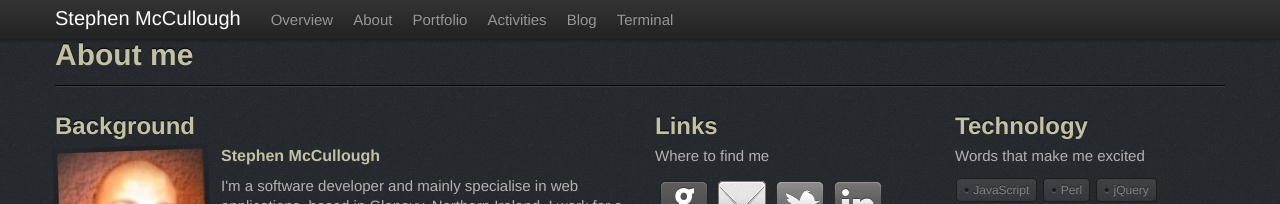
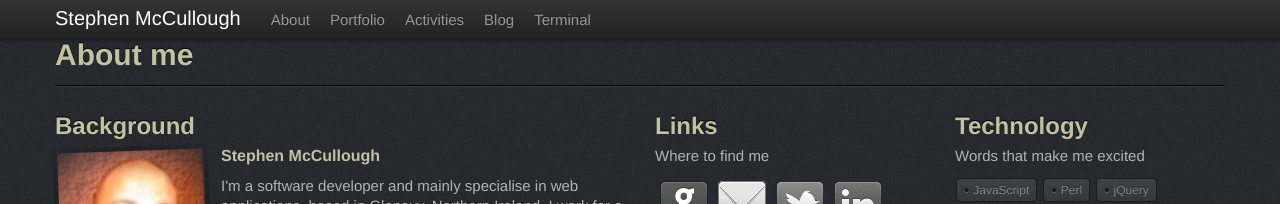
Before and after one commit to swmcc/swmcc.github.io, a Jekyll site: the page built from index.html, in a window 1280 px wide. Shown: the top 204 px of the page. Built offline with Jekyll 4.4.1, drawn with Linux system fonts in a browser that asks for light colours; nearby versions of some CDN libraries; the list of posts is cut into pages by our own code.

Commit message:
Took away the 'overview' header option

```diff
--- a/_layouts/default.html
+++ b/_layouts/default.html
@@ -23,7 +23,6 @@
 				<a class="brand" href="/">Stephen McCullough</a>
 				<nav class="nav-collapse">
 					<ul class="nav">
-						<li><a href="/#overview">Overview</a></li>
 						<li><a href="/#about">About</a></li>
 						<li><a href="/#projects">Portfolio</a></li>
 						<li><a href="/#activities">Activities</a></li>
```
